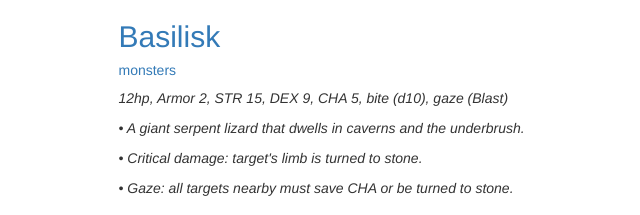
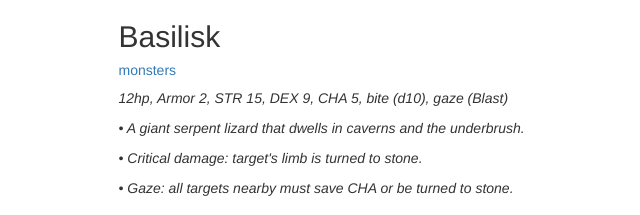
Before and after one commit to yochaigal/intotheodd, a Jekyll site: the page built from _posts/2020-08-26-basilisk.md, in a window 1280 px wide. Shown: the top 215 px of the page, without its empty margins (209-849 px from the left). Built offline with Jekyll 4.4.1, drawn with Linux system fonts in a browser that asks for light colours; nearby versions of some CDN libraries.

Commit message:
fixed main page

```diff
--- a/_layouts/entry.html
+++ b/_layouts/entry.html
@@ -8,9 +8,10 @@
       <div class="col-md-5 col-lg-offset-3">
 
         <header class="post-header">
-          <h2 class="post-title"><a href="{{ page.link }}" target="_blank">{% assign words = page.slug | replace: '-', ' ' | split: ' ' %}{% capture titlecase %}{% for word in words %}{{ word | capitalize }} {% endfor %}{% endcapture %}{{ titlecase }}</a></h2>
-          <h4><a href="">{% if page.source-url %}<a href="{{ page.source-url }}" target="_blank">{{ post.source }}</a>{% else %} {{ post.source }} {% endif %}</a></h4>
+          <h2 class="post-title">{% assign words = page.slug | replace: '-', ' ' | split: ' ' %}{% capture titlecase %}{% for word in words %}{{ word | capitalize }} {% endfor %}{% endcapture %}{{ titlecase }}</a></h2>
           <h5 class="post-tags">{{ join: ", " }} <a href="{{ site.baseurl }}/{{page.categories}}.html">{{ page.categories }}</a></h5>
+          <h5 class="post-source">{{ join: ", " }}<a href="{{ post.source-url }}" target="_blank">{{ post.source }}</a> </h5>
+
           </header>
 
         <p class="post-description"><i>{{ page.excerpt | truncate: 2000 }}</i></p>
```
Also changed, not shown: 3 other files.
